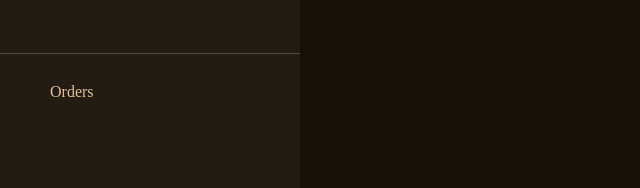
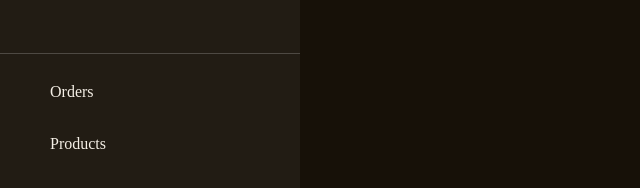
Before and after one commit to Matthiaswf/AnnaBannaBakery-Admin-Page, a Vue app: page / in a window 1280 px wide. Shown: the part 194-382 px from the top of the page, without its empty margins (0-640 px from the left). Built offline with nearby package versions, Linux system fonts and the light colour scheme.

Commit message:
Products View started, link on sidebar

```diff
--- a/src/router/index.js
+++ b/src/router/index.js
@@ -2,6 +2,7 @@ import { createRouter, createWebHistory } from 'vue-router';
 import HomeView from '../views/HomeView.vue';
 import OrderListView from '../views/OrderListView.vue';
 import OrderDetailsView from '@/views/OrderDetailsView.vue';
+import ProductListView from '@/views/ProductsView.vue';
 
 const routes = [
   {
@@ -20,6 +21,11 @@ const routes = [
     component: OrderDetailsView,
     props: true,
   },
+  {
+    path: '/products',
+    name: 'products',
+    component: ProductListView,
+  },
 ];
 
 const router = createRouter({
--- /dev/null
+++ b/src/views/ProductsView.vue
@@ -0,0 +1,9 @@
+<template>
+  <div></div>
+</template>
+
+<script>
+export default {};
+</script>
+
+<style scoped></style>
--- a/src/views/SideBarView.vue
+++ b/src/views/SideBarView.vue
@@ -11,7 +11,11 @@
             >Orders</router-link
           >
         </li>
-        <li></li>
+        <li>
+          <router-link to="/products" active-class="active-link"
+            >Products</router-link
+          >
+        </li>
         <li></li>
       </ul>
     </div>
@@ -62,6 +66,7 @@ img {
   text-decoration: none;
   width: 100%;
   box-sizing: border-box;
+  color: var(--text);
 }
 .links a {
   text-decoration: none;
@@ -70,5 +75,6 @@ img {
 .links a.active-link {
   background-color: var(--background);
   border-radius: 20px 0 0 20px;
+  color: var(--primary);
 }
 </style>
```
